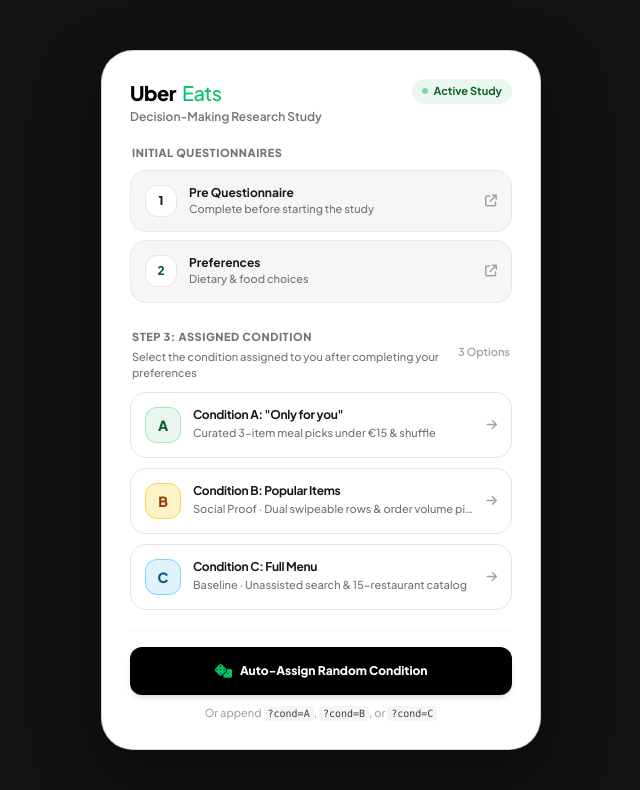
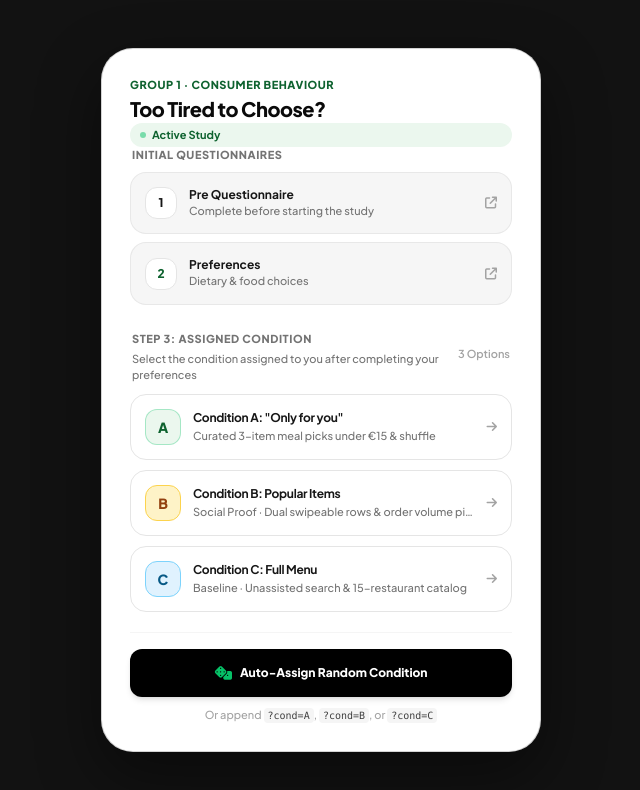
Before and after one commit to denzilrodz30-collab/Uber_eats_UI, a plain HTML site: page index.html in a window 1280 px wide. Shown: the whole page, without its empty margins (319-959 px from the left). Drawn offline with nearby package versions, Linux system fonts and the light colour scheme.

Commit message:
Update index.html

```diff
--- a/index.html
+++ b/index.html
@@ -22,13 +22,13 @@
   <main class="max-w-[440px] w-full bg-white rounded-[32px] p-6 sm:p-7 shadow-[0_24px_64px_rgba(0,0,0,0.45)] border border-neutral-800/20">
 
     <!-- Header: Uber Eats Logo + Study Badge -->
-    <div class="flex items-start justify-between mb-5">
-      <div>
-        <div class="flex items-center gap-1.5 text-black">
-          <span class="text-xl font-extrabold tracking-tight">Uber</span>
-          <span class="text-xl font-medium tracking-tight text-[#06C167]">Eats</span>
+  <div>
+        <div class="text-[11px] font-extrabold uppercase tracking-wider text-[#0E622F]">
+          Group 1 · Consumer Behaviour
         </div>
-        <p class="text-xs text-neutral-500 font-semibold mt-0.5">Decision-Making Research Study</p>
+        <h1 class="text-xl font-black tracking-tight text-neutral-950 mt-0.5 leading-snug">
+          Too Tired to Choose?
+        </h1>
       </div>
 
       <!-- Minimal Live Session Pill -->
```
